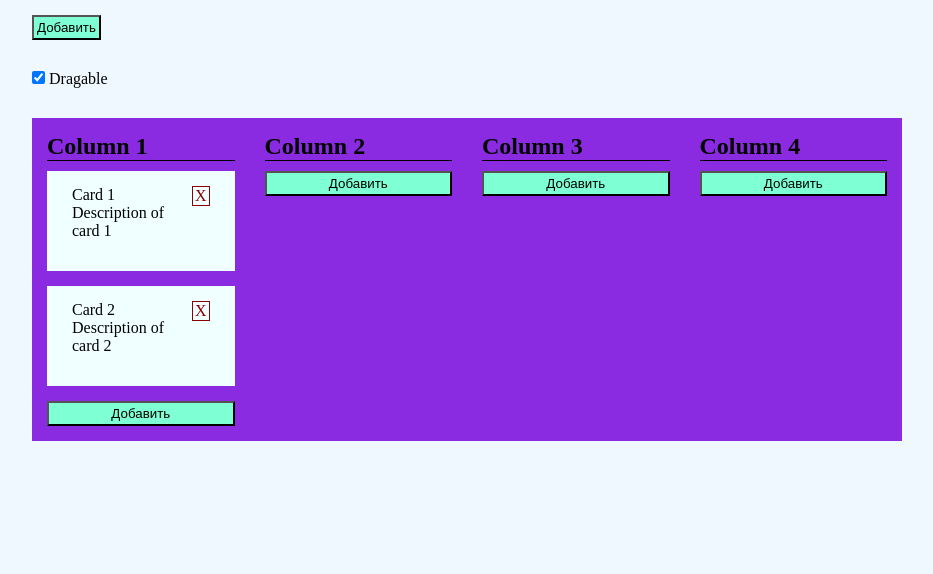
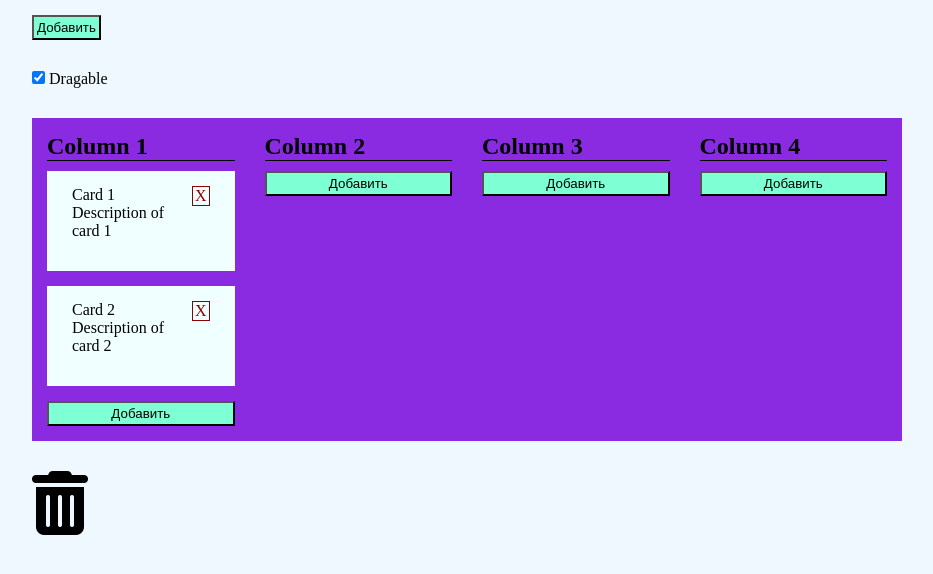
Before and after one commit to IlyasAkbergen/test-app, a Vue app: page /dashboard in a window 1280 px wide. Shown: the top 574 px of the page, without its empty margins (173-1106 px from the left). Built offline with nearby package versions, Linux system fonts and the light colour scheme.

Commit message:
remove to trash + hotfix with id generation

```diff
--- a/public/index.html
+++ b/public/index.html
@@ -6,6 +6,7 @@
     <meta name="viewport" content="width=device-width,initial-scale=1.0">
     <meta name="author" content="Ilyas Akbergen">
     <link rel="icon" href="<%= BASE_URL %>favicon.ico">
+    <script src="https://use.fontawesome.com/708c75d654.js"></script>
     <title><%= htmlWebpackPlugin.options.title %></title>
   </head>
   <body>
--- /dev/null
+++ b/src/components/Trash.vue
@@ -0,0 +1,25 @@
+<template>
+    <i class="fa fa-trash fa-4x" aria-hidden="true"
+           @dragover.prevent
+           @drop.prevent="(e) => drop(e)" />
+</template>
+
+<script>
+    import { mapActions } from 'vuex';
+    export default {
+        name: "Trash",
+        methods: {
+            ...mapActions('columns', ['removeCard']),
+            drop(e) {
+                const card_id = e.dataTransfer.getData('card_id');
+                if(confirm("Карточка будет удалена. Продолжить?")) {
+                    this.removeCard(parseInt(card_id));
+                }
+            },
+        }
+    }
+</script>
+
+<style scoped>
+
+</style>
--- a/src/pages/Dashboard.vue
+++ b/src/pages/Dashboard.vue
@@ -27,6 +27,9 @@
                 </Card>
             </Column>
         </main>
+        <div class="flexbox">
+            <Trash />
+        </div>
     </div>
 </template>
 
@@ -37,7 +40,8 @@
         components: {
             Column: () => import('../components/Column'),
             Card: () => import('../components/Card'),
-            AddButton: () => import('../components/AddButton')
+            AddButton: () => import('../components/AddButton'),
+            Trash: () => import('../components/Trash'),
         },
         created() {
             this.initColumns();
--- a/src/store/modules/columns/actions.js
+++ b/src/store/modules/columns/actions.js
@@ -11,9 +11,6 @@ export default {
             commit('updateCard', card);
         }
         commit('saveState');
-    },
-    deleteCard() {
-
     },
     initColumns({ commit, state }) {
         const columns = localStorage.getItem('columns')
--- a/src/store/modules/columns/getters.js
+++ b/src/store/modules/columns/getters.js
@@ -1,3 +1,5 @@
 export default {
-    getMaxCardId: (state) => Math.max(...state.cards.map(c => c.id))
+    getMaxCardId: (state) => state.cards.length > 0
+        ? Math.max(...state.cards.map(c => c.id))
+        : 1
 }
```
